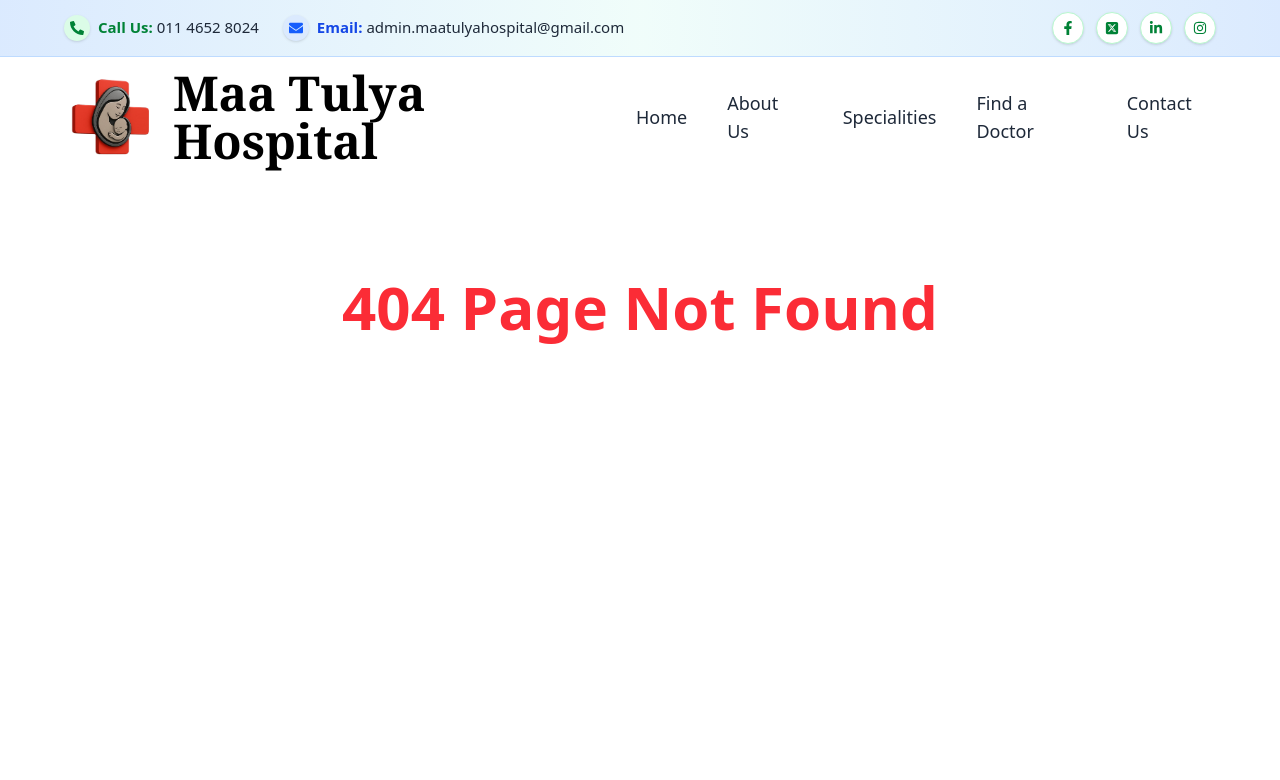
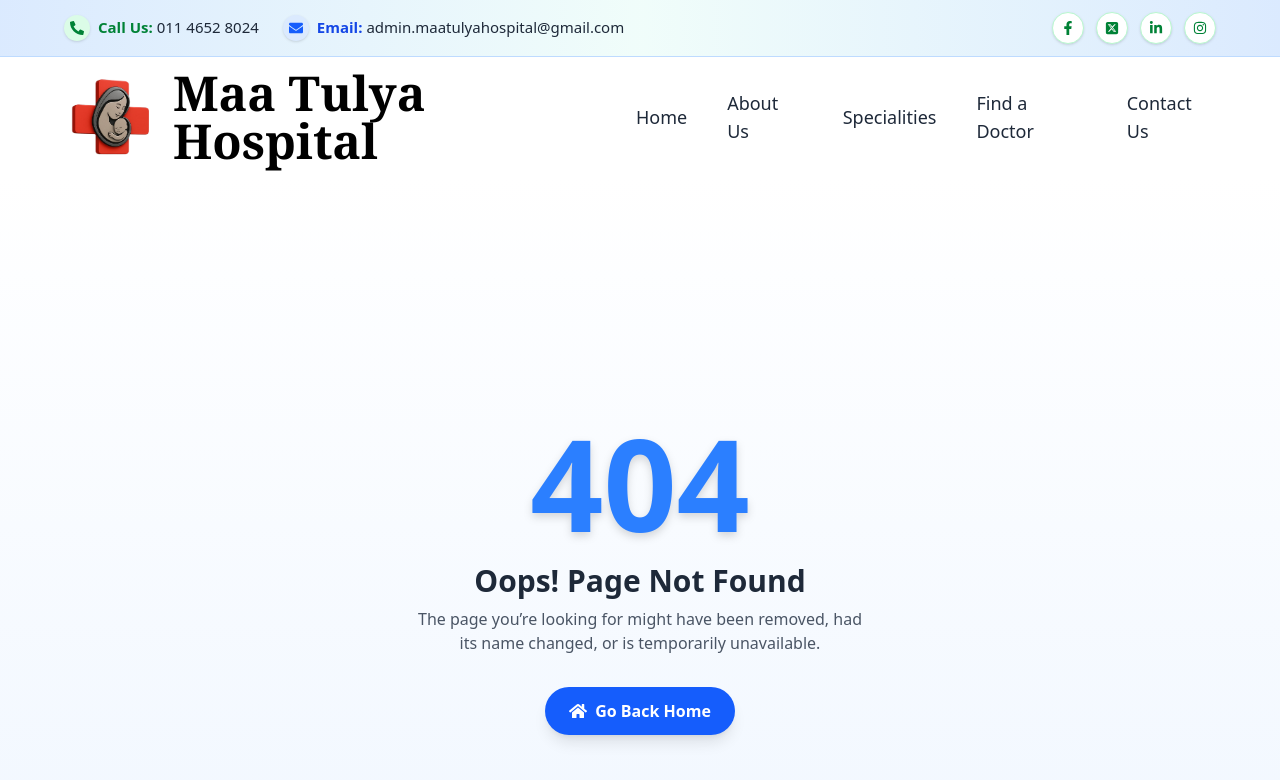
Before and after one commit to Akshat-1407/Hospital, a React (Vite) app in the folder hospital/: page /contact in a window 1280 px wide. Before the commit this address had no page. Shown: the top 780 px of the page. Built offline with nearby package versions, Linux system fonts and the light colour scheme.

Commit message:
added 404 page design

```diff
--- a/hospital/src/Component/PageNotFound.jsx
+++ b/hospital/src/Component/PageNotFound.jsx
@@ -1,9 +1,58 @@
-import React from 'react'
+import React from "react";
+import { Link } from "react-router-dom";
+import { motion } from "framer-motion";
+import { FaHome } from "react-icons/fa";
 
 function PageNotFound() {
   return (
-    <div className='flex justify-center mt-25 text-red-500 font-extrabold text-6xl'>404 Page Not Found</div>
-  )
+    <div className="min-h-screen flex flex-col items-center justify-center bg-gradient-to-b from-white to-blue-50 text-center px-4">
+      {/* Animated 404 */}
+      <motion.h1
+        className="text-9xl font-extrabold text-blue-500 drop-shadow-lg"
+        initial={{ scale: 0.8, opacity: 0 }}
+        animate={{ scale: 1, opacity: 1 }}
+        transition={{ duration: 0.6 }}
+      >
+        404
+      </motion.h1>
+
+      {/* Subtext */}
+      <motion.h2
+        className="mt-4 text-3xl font-bold text-gray-800"
+        initial={{ y: 40, opacity: 0 }}
+        animate={{ y: 0, opacity: 1 }}
+        transition={{ delay: 0.3, duration: 0.5 }}
+      >
+        Oops! Page Not Found
+      </motion.h2>
+
+      <motion.p
+        className="mt-2 text-gray-600 max-w-md"
+        initial={{ y: 40, opacity: 0 }}
+        animate={{ y: 0, opacity: 1 }}
+        transition={{ delay: 0.5, duration: 0.5 }}
+      >
+        The page you’re looking for might have been removed, had its name changed,
+        or is temporarily unavailable.
+      </motion.p>
+
+      {/* Button */}
+      <motion.div
+        className="mt-8"
+        initial={{ opacity: 0 }}
+        animate={{ opacity: 1 }}
+        transition={{ delay: 0.7, duration: 0.5 }}
+      >
+        <Link
+          to="/"
+          className="inline-flex items-center gap-2 bg-blue-600 hover:bg-blue-700 text-white font-semibold px-6 py-3 rounded-full shadow-lg transition-all duration-300"
+        >
+          <FaHome className="text-lg" />
+          Go Back Home
+        </Link>
+      </motion.div>
+    </div>
+  );
 }
 
-export default PageNotFound
+export default PageNotFound;
```
